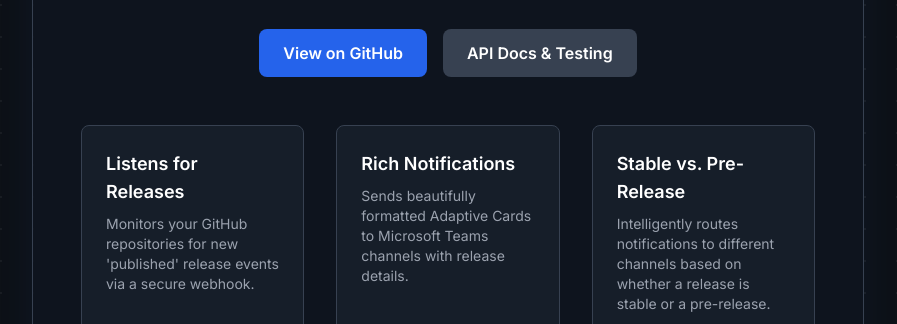
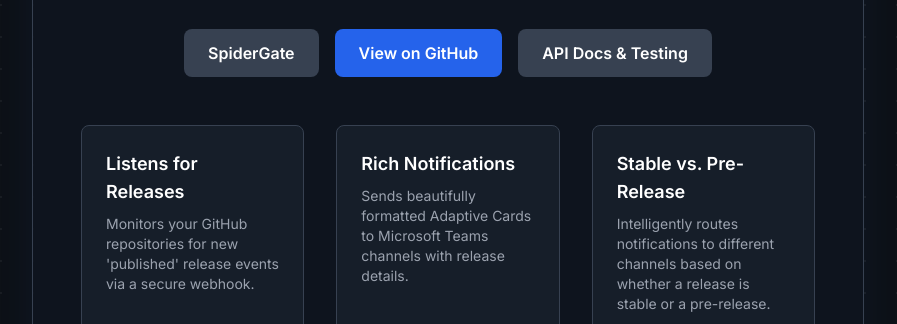
Before and after one commit to arvobowen/sg-announcer-gt, a website: page public/index.html in a window 1280 px wide. Shown: the part 476-800 px from the top of the page, without its empty margins (192-1089 px from the left). Drawn offline with nearby package versions, Linux system fonts and the light colour scheme; no server answers.

Commit message:
feat: upgrade spider-gate and add link to parent SpiderGate hosted page
This commit upgrades the `spider-gate` dependency to version 1.1.1 and adds a link to the parent SpiderGate host page.

```diff
--- a/package.json
+++ b/package.json
@@ -24,7 +24,7 @@
     "cors": "^2.8.5",
     "dotenv": "^16.4.5",
     "express": "^4.19.2",
-    "spider-gate": "^1.0.9",
+    "spider-gate": "^1.1.1",
     "swagger-ui-express": "^5.0.0"
   },
   "devDependencies": {
--- a/public/index.html
+++ b/public/index.html
@@ -31,6 +31,9 @@
             </p>
 
             <div class="flex flex-col sm:flex-row justify-center items-center gap-4 mb-12">
+                <a href="../" class="inline-block bg-gray-700 hover:bg-gray-600 text-white font-semibold rounded-lg px-6 py-3 transition-colors duration-200">
+                    SpiderGate
+                </a>
                 <a href="https://github.com/arvobowen/sg-announcer-gt" target="_blank" rel="noopener noreferrer" class="inline-block bg-blue-600 hover:bg-blue-700 text-white font-semibold rounded-lg px-6 py-3 transition-colors duration-200">
                     View on GitHub
                 </a>
```
